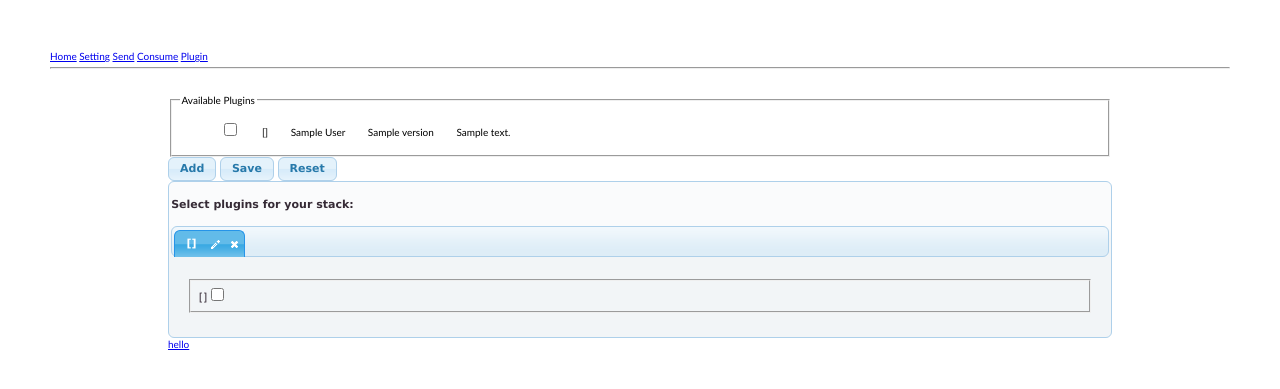
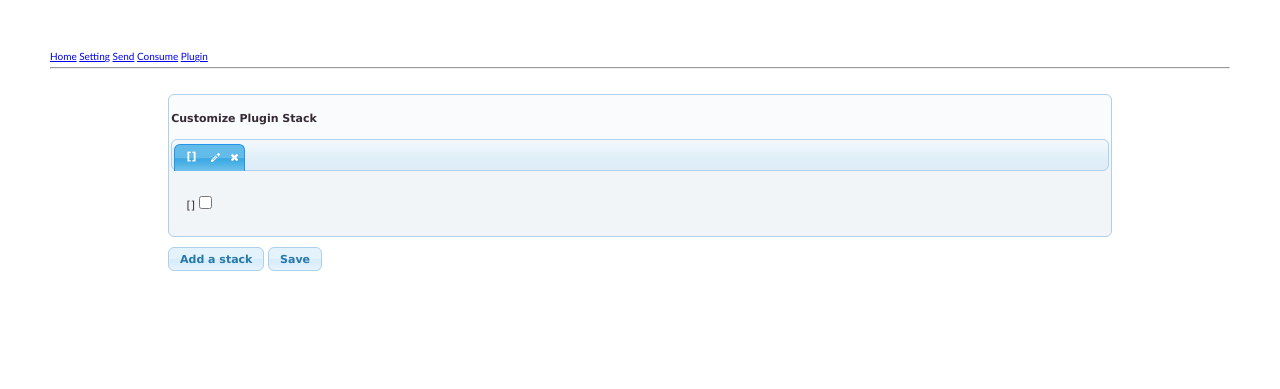
Before and after one commit to samuelchen/pyqueuer, a Django app: template pyqueuer/templates/pyqueuer/plugin.html in a window 1280 px wide. Shown: the top 389 px of the page. Run offline with Django 3.2, Linux system fonts and the light colour scheme; the template is opened without the code that fills it: most values are stand-ins (such as "Sample title", 1, 10 or a date in 2020).

Commit message:
Plugin page initialized

```diff
--- a/pyqueuer/templates/pyqueuer/plugin.html
+++ b/pyqueuer/templates/pyqueuer/plugin.html
@@ -23,44 +23,40 @@
 
         <form name="form-plugin" action="" method="post">
             {% csrf_token %}
-            <div class="controlgroup">
-                <fieldset>
-                    <legend>Available Plugins</legend>
-                    <ul id="source-list" style="width:800px">
-                    {% for plugin in plugins %}
-                        <li id="{{ plugin.name }}">
-                            <span><input name="status" type="checkbox" {% if plugin.is_activated %}
-                                   checked=true {% endif %}>
-                            </span><span>{{ plugin.name }}
-                            </span><span>{{ plugin.author }}
-                            </span><span>{{ plugin.version }}
-                            </span><span>{{ plugin.description }}
-                            </span>
-                        </li>
-                    {% endfor %}
-                    </ul>
-                </fieldset>
-            </div>
+{#            <div class="controlgroup">#}
+{#                <fieldset>#}
+{#                    <legend>Available Plugins</legend>#}
+{#                    <ul id="source-list" style="width:800px">#}
+{#                    {% for plugin in plugins %}#}
+{#                        <li id="{{ plugin.name }}">#}
+{#                            <span><input name="status" type="checkbox" {% if plugin.is_activated %}#}
+{#                                   checked=true {% endif %}>#}
+{#                            </span><span>{{ plugin.name }}#}
+{#                            </span><span>{{ plugin.author }}#}
+{#                            </span><span>{{ plugin.version }}#}
+{#                            </span><span>{{ plugin.description }}#}
+{#                            </span>#}
+{#                        </li>#}
+{#                    {% endfor %}#}
+{#                    </ul>#}
+{#                </fieldset>#}
+{#            </div>#}
 
-
-            <div>
-                <input class="ui-button" type="button" id="btn-add" name="btn-add" value="Add" />
-                <input class="ui-button" type="submit" name="btn-submit" value="Save"/>
-                <input class="ui-button" type="reset" name="btn-reset" value="Reset"/>
-            </div>
 
             <!-- Group tabs. New or Edit. -->
             <div id="tabs-stack">
-                <h4>Select plugins for your stack:</h4>
+                <h4>Customize Plugin Stack</h4>
                 <ul>
                 </ul>
             </div>
 
-            <div style="clear:both"></div>
+            <div style="clear:both"><p></p></div>
 
-
+            <div>
+                <input class="ui-button" type="button" id="btn-add" name="btn-add" value="Add a stack" />
+                <input class="ui-button" type="submit" name="btn-submit" value="Save"/>
+            </div>
         </form>
-        <a id="hel lo" href="#" onclick="javascript:hello();">hello</a>
 
     </div>
 
@@ -69,46 +65,21 @@
 {% block script %}
     <script language="javascript">
 
-{#        $("#source-list").sortable({#}
-{#            cursor : "move",#}
-{#            helper : "clone",#}
-{#            opacity: 0.5,#}
-{#            placeholder: "sortable-placeholder",#}
-{#            connectWith : "#target-list",#}
-{#            scroll : true,#}
-{#            tolerance: "pointer",#}
-{#            revert : "invalid"#}
-{#        });#}
-{#        $("#source-list").disableSelection();#}
-{##}
-{#        $("#target-list").sortable({#}
-{#            cursor : "move",#}
-{#            helper : "clone",#}
-{#            opacity: 0.5,#}
-{#            placeholder: "sortable-placeholder",#}
-{#            connectWith : "#source-list",#}
-{#            scroll : true,#}
-{#            tolerance: "pointer",#}
-{#            revert : "invalid"#}
-{#        });#}
-{#        $("#target-list").disableSelection();#}
-
-
         // tabs
+        var splitter = "{{ splitter }}";
         var tabs = $( "#tabs-stack" ).tabs();
         var tabTemplate = "<li>" +
                 "<a href='#{href}'>#{label}</a> " +
-                "<input type='hidden' name='rename--#{label}' style='float:left' class='ui-widget-content ui-corner-all' value='#{label}'> " +
+                "<input type='hidden' name='rename{{ splitter }}#{label}' style='float:left' class='ui-widget-content ui-corner-all' value='#{label}'> " +
                 "<span class='ui-icon ui-icon-pencil' role='presentation'>Edit</span> " +
                 "<span class='ui-icon ui-icon-close' role='presentation'>Remove</span> " +
                 "</li>";
-        var tabContent = "<fieldset>" +
+        var tabContent = "" +
             {% for plugin in plugins %}
-                "<label for='chk--#{stack}--{{ plugin.name }}'>{{ plugin.name }}</label>" +
-                "<input type='checkbox' class='plugin-sel' name='stack--#{stack}--{{ plugin.name }}' id='chk--#{stack}--{{ plugin.name }}'>" +
+                "<label for='chk{{ splitter }}#{stack}{{ splitter }}{{ plugin.name }}'>{{ plugin.name }}</label>" +
+                "<input type='checkbox' class='plugin-sel' name='stack{{ splitter }}#{stack}{{ splitter }}{{ plugin.name }}' id='chk{{ splitter }}#{stack}{{ splitter }}{{ plugin.name }}'>" +
             {% endfor %}
-          "</fieldset>";
-
+                "";
         var tabCounter = 0;
 
 
@@ -139,7 +110,7 @@
 
             function edit_done() {
                 inp.attr("type", "hidden");
-                inp.val(inp.val().replace('--', '_'));
+                inp.val(inp.val().replace(/[^a-zA-Z0-9_\-]/g, '-'));
                 lnk.text(inp.val());
                 lnk.show();
                 icons.show();
@@ -161,9 +132,18 @@
         });
 
         // function to add a tab.
-        function addTab(title, content) {
-            var label = title || ("Stack " + tabCounter),
-                id = "tabs-" + tabCounter,
+        function addTab(title) {
+            var label = title;
+            if (!label) {
+                var n = "Stack-" + tabCounter;
+                $.each(tabs.find("li a"), function(idx, ele) {
+                    if (n.toLowerCase() == ele.innerText.toLowerCase()) {
+                        n = n + '-1';
+                    }
+                });
+                label = n;
+            }
+            var id = "tabs-" + tabCounter,
                 li = $(tabTemplate.replace(/#\{href\}/g, "#" + id).replace(/#\{label\}/g, label)),
                 tabContentHtml = tabContent.replace(/#\{stack\}/g, label);
 
@@ -190,16 +170,11 @@
         {% for stack, plugins in stacks.items %}
         addTab("{{ stack }}");
             {% for plugin in plugins %}
-                console.log(tabs.find("#chk--{{ stack }}--{{ plugin }}"));
-            $("#chk--{{ stack }}--{{ plugin }}").prop("checked", true);
+{#            console.log("#chk{{ splitter }}{{ stack }}{{ splitter }}{{ plugin }}  - " + tabs.find("#chk{{ splitter }}{{ stack }}{{ splitter }}{{ plugin }}"));#}
+            $("#chk{{ splitter }}{{ stack }}{{ splitter }}{{ plugin }}").prop("checked", true);
             {% endfor %}
         {% endfor %}
         $(".plugin-sel" ).checkboxradio({icon: false});
 
-
-        function hello(){
-            alert( $("#hel lo").length);
-        }
-
     </script>
 {% endblock %}
```
Also changed, not shown: pyqueuer/plugin.py (+7 -2 lines), pyqueuer/views.py (+6 -5 lines).
